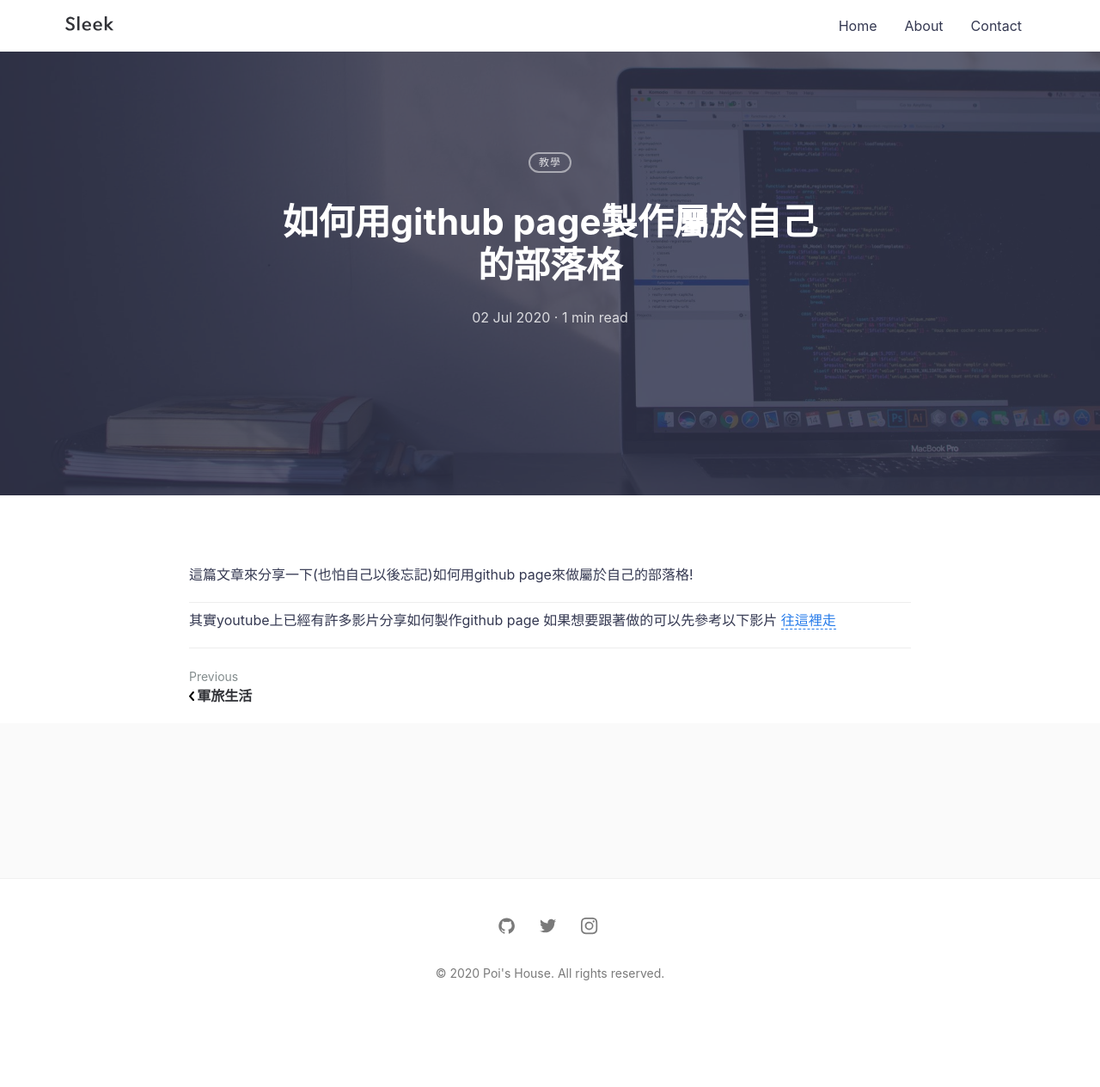
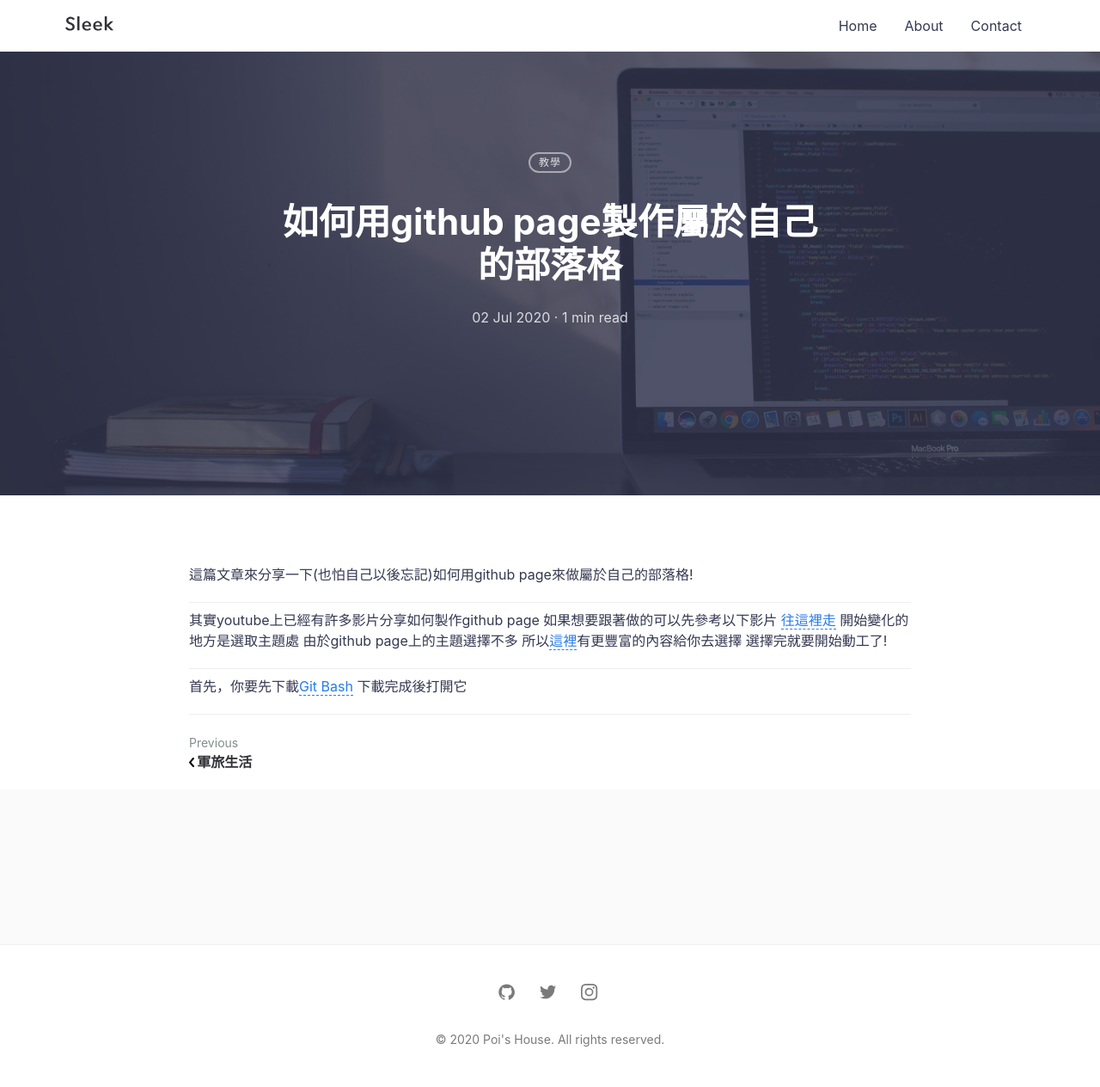
Before and after one commit to poi0905/blog, a Jekyll site: the page built from _posts/2020-07-02-githubpagetutorial.md, in a window 1280 px wide. Shown: the whole page at 86% size. Built offline with Jekyll 4.4.1, drawn with Linux system fonts in a browser that asks for light colours; comment, search, counter and statistics services are not loaded; before the commit the page ends 1187 px from its top, so only the background shows below that.

Commit message:
2020/7/2

```diff
--- a/_posts/2020-07-02-githubpagetutorial.md
+++ b/_posts/2020-07-02-githubpagetutorial.md
@@ -13,3 +13,12 @@
 其實youtube上已經有許多影片分享如何製作github page
 如果想要跟著做的可以先參考以下影片
 [往這裡走](https://www.youtube.com/watch?v=BA_c3bGQXlQ&t=96s)
+開始變化的地方是選取主題處
+由於github page上的主題選擇不多
+所以[這裡](http://jekyllthemes.org/)有更豐富的內容給你去選擇
+選擇完就要開始動工了!
+
+***
+
+首先，你要先下載[Git Bash](https://git-scm.com/downloads)
+下載完成後打開它
```
Also changed, not shown: assets/img/posts/1.jpg (added).
